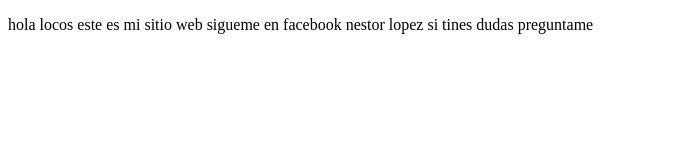
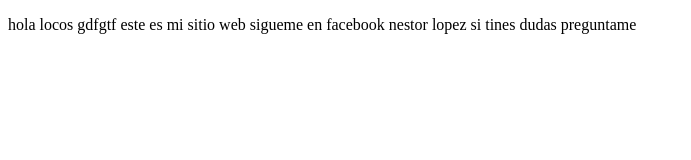
Before and after one commit to eduar2314/personalproyect, a plain HTML site: page index.html in a window 1280 px wide. Shown: the whole page, without its empty margins (0-691 px from the left). Drawn offline with Linux system fonts and the light colour scheme.

Commit message:
nuevos cambios

```diff
--- a/index.html
+++ b/index.html
@@ -8,7 +8,7 @@
 </head>
 <body>
     <p>
-        hola locos  este es mi sitio web sigueme en facebook nestor lopez si tines dudas preguntame
+        hola locos gdfgtf  este es mi sitio web sigueme en facebook nestor lopez si tines dudas preguntame
     </p>
 </body>
 </html>
```
Also changed, not shown: 1 other file.
